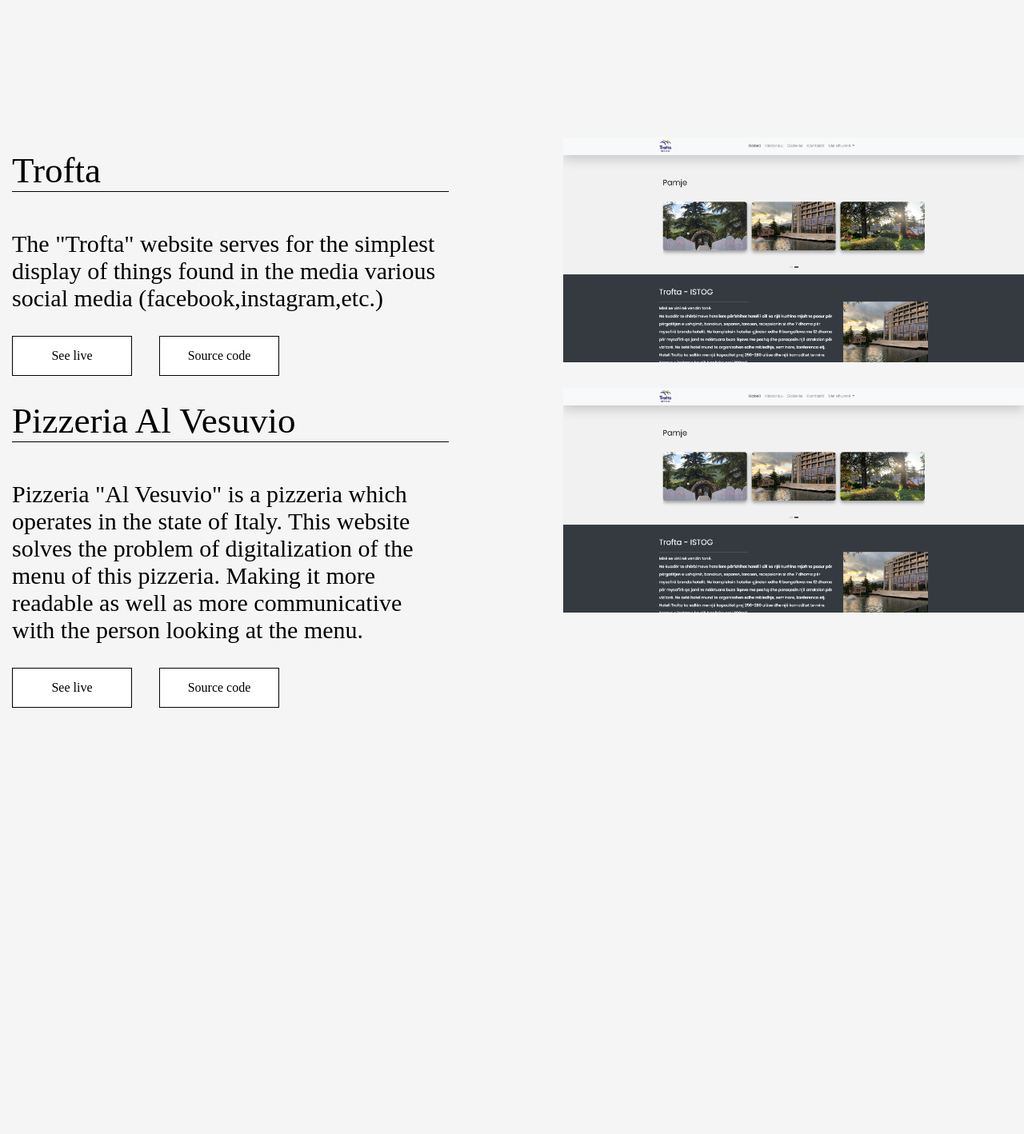
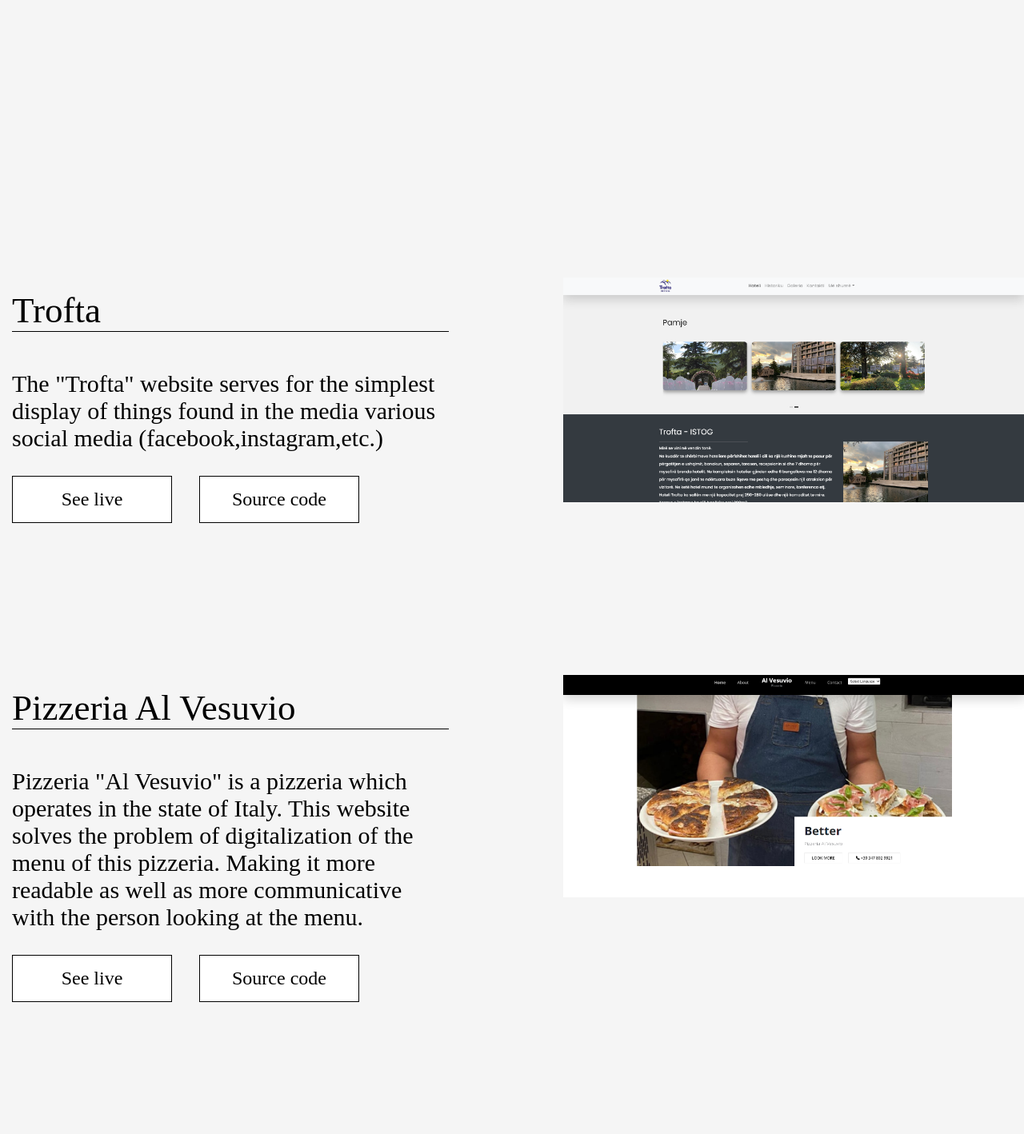
Before and after one commit to enisgjini/EGJ-Portfolio, a PHP site: page / in a window 1280 px wide. Shown: the part 1425-2843 px from the top of the page at 80% size. Before the commit the page ends 2310 px from the top, so only its background shows below. Run offline with PHP 8.4, Linux system fonts and the light colour scheme; some web fonts are replaced.

Commit message:
Change font size and add image

```diff
--- a/index.php
+++ b/index.php
@@ -85,7 +85,7 @@
         </section>
 
         <section id="projects">
-            <div class="container">
+            <div class="container" id="project-trofta">
                 <div class="col">
                     <h1 class="project-title">
                     Trofta
@@ -102,9 +102,9 @@
                 </div>
             </div>
 
-            <div class="container">
-                <div class="col">
-                    <h1 class="project-title">
+            <div class="container" id="project-vesuvio">
+                <div class="col" >
+                    <h1 class="project-title" >
                     Pizzeria Al Vesuvio
                     </h1>
                     <br>
@@ -114,7 +114,7 @@
 
                 </div>
                 <div class="col">
-                    <img src="assets/trofta.png" alt="Trofta" width="100%">
+                    <img src="assets/al-vesuvio.png" alt="Trofta" width="100%">
 
                 </div>
             </div>
--- a/style.css
+++ b/style.css
@@ -176,6 +176,18 @@ main {
     padding-top: 25px;
 }
 
+#project-trofta {
+    margin-top: 150px;
+    margin-bottom: 150px;
+    padding-top: 25px;
+}
+
+#project-vesuvio {
+    margin-top: 150px;
+    margin-bottom: 150px;
+    padding-top: 25px;
+}
+
 .project-title {
     font-family: 'Neue Haas Grotesk Display Pro';
     font-style: normal;
@@ -199,14 +211,14 @@ main {
 .code-of-project {
     border: 1px solid #000000;
     background-color: white;
-    width: 150px;
+    width: 200px;
     color: #000000;
     padding: 15px;
     margin: 15px;
     font-family: 'Neue Haas Grotesk Display Pro';
     font-style: normal;
     font-weight: 400;
-    font-size: 16px;
+    font-size: 24px;
     transition: all 0.5s ease;
 }
 
@@ -221,18 +233,15 @@ main {
 
 .demo-of-project {
     border: 1px solid #000000;
-     background-color: #000000;
-    color: white;
     background-color: white;
-
+    width: 200px;
     color: #000000;
-    width: 150px;
     padding: 15px;
     margin: 15px;
     font-family: 'Neue Haas Grotesk Display Pro';
     font-style: normal;
     font-weight: 400;
-    font-size: 16px;
+    font-size: 24px;
     transition: all 0.5s ease;
 }
 
```
Also changed, not shown: assets/al-vesuvio.png.
